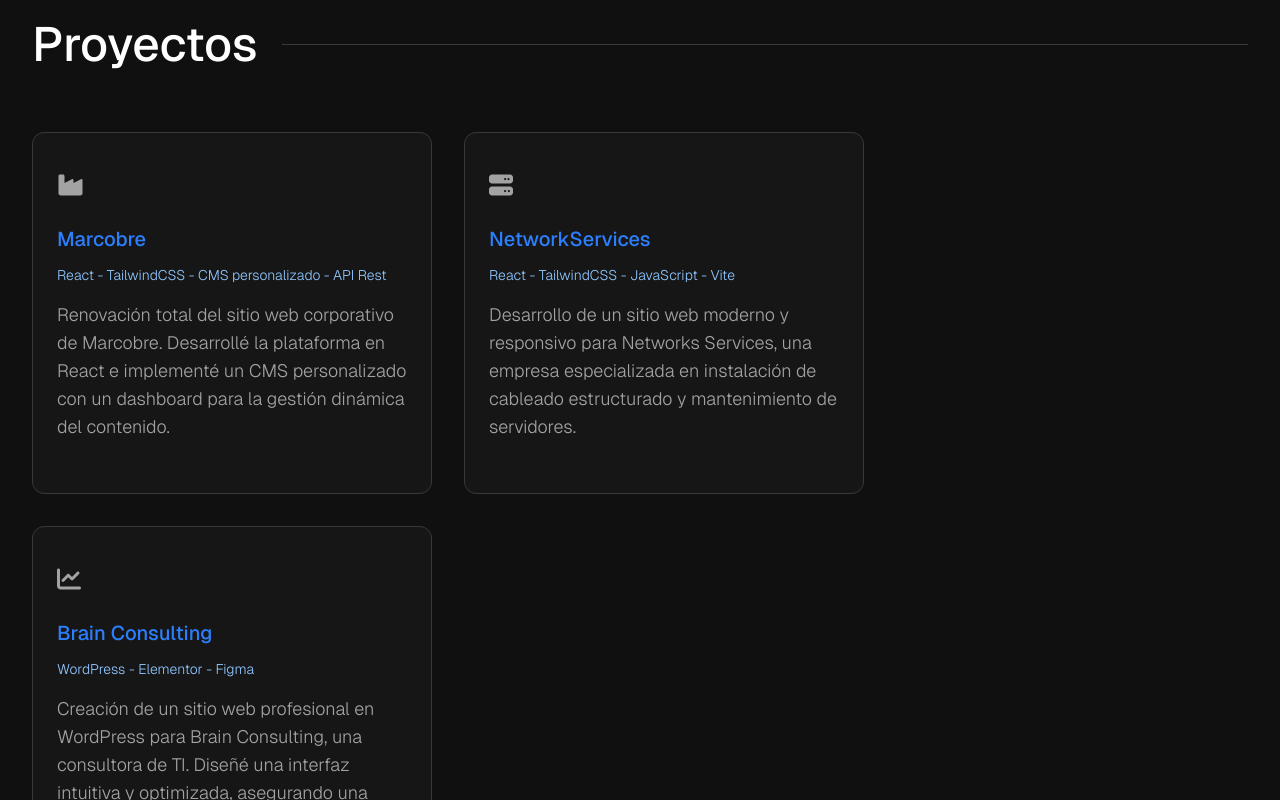
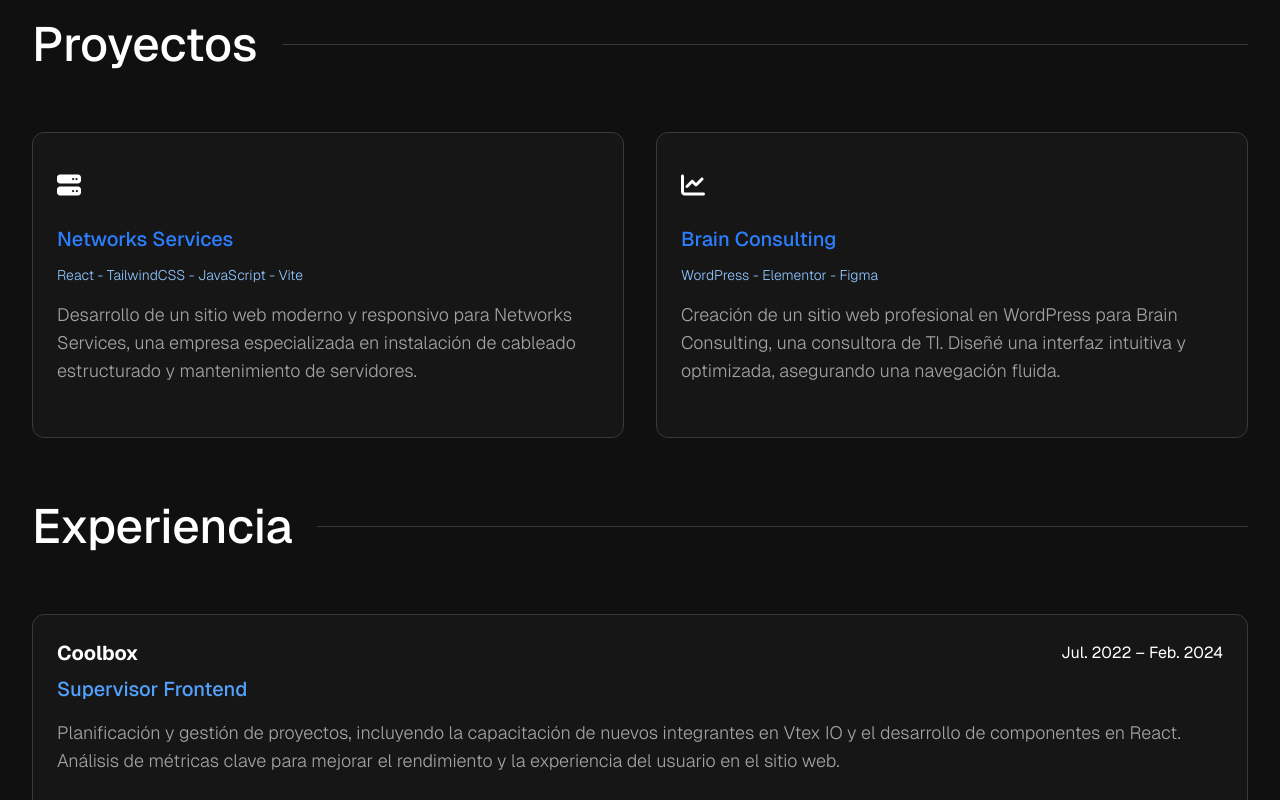
Before and after one commit to JohannesBrad/portfolio, a React (Vite) app: page / in a window 1280 px wide. Shown: the part 1620-2420 px from the top of the page. Built offline with nearby package versions, Linux system fonts and the light colour scheme.

Commit message:
fix: cambios en las descripiones

```diff
--- a/src/components/Footer.jsx
+++ b/src/components/Footer.jsx
@@ -6,7 +6,7 @@
       <div className="w-full bg-neutral-900 text-white border-b border-gray-500/40 px-8">
         <div className="max-w-7xl mx-auto py-8 text-center">
           <p className="text-sm text-gray-400">
-            Desarrollado por Johannes B. Todos los derechos reservados
+            Desarrollado por Johannes B. 2025
           </p>
         </div>
       </div>
--- a/src/data/data.js
+++ b/src/data/data.js
@@ -14,7 +14,8 @@
       title: "Hola, soy Johannes.",
       subtitle: "Frontend Developer",
       description:
-        "Diseño y desarrollo interfaces web rápidas, accesibles y escalables, optimizadas para rendimiento y experiencia de usuario. He trabajado en diversos proyectos, creando soluciones digitales eficientes para empresas que buscan destacar en la web.",
+        /* "Desarrollo interfaces web rápidas, accesibles y escalables, optimizadas para rendimiento y experiencia de usuario. He trabajado en diversos proyectos, creando soluciones digitales eficientes para empresas que buscan destacar en la web.", */
+        "Desarrollo interfaces web rápidas, accesibles y escalables, optimizadas para rendimiento y experiencia de usuario.",
     },
   },
   {
@@ -53,19 +54,20 @@
     content: {
       title: "Proyectos",
       itemsList: [
-        {
+        /*         {
           title: "Marcobre",
           icon: faIndustry,
           description:
             "Renovación total del sitio web corporativo de Marcobre. Desarrollé la plataforma en React e implementé un CMS personalizado con un dashboard para la gestión dinámica del contenido.",
           technology: ["React", "TailwindCSS", "CMS personalizado", "API Rest"],
-        },
+        }, */
         {
-          title: "NetworkServices",
+          title: "Networks Services",
           icon: faServer,
           description:
             "Desarrollo de un sitio web moderno y responsivo para Networks Services, una empresa especializada en instalación de cableado estructurado y mantenimiento de servidores.",
           technology: ["React", "TailwindCSS", "JavaScript", "Vite"],
+          link: "https://www.networksservices.pe/",
         },
         {
           title: "Brain Consulting",
@@ -73,6 +75,7 @@
           description:
             "Creación de un sitio web profesional en WordPress para Brain Consulting, una consultora de TI. Diseñé una interfaz intuitiva y optimizada, asegurando una navegación fluida.",
           technology: ["WordPress", "Elementor", "Figma"],
+          link: "https://brainconsulting.pe/",
         },
       ],
     },
@@ -90,9 +93,9 @@
             "Planificación de proyectos, coordinación de equipo y desarrollo de soluciones digitales.",
           period: "Jul. 2022 – Feb. 2024",
           company: "Coolbox",
-          image: "https://picsum.photos/200/300", // Reemplazar con una imagen real
+          //image: "https://picsum.photos/200/300", // Reemplazar con una imagen real
           description:
-            "Gestioné la planificación de proyectos, capacité a nuevos miembros del equipo en Vtex IO y desarrollé componentes en React. Analicé métricas clave para optimizar el rendimiento del sitio web.",
+            "Planificación y gestión de proyectos, incluyendo la capacitación de nuevos integrantes en Vtex IO y el desarrollo de componentes en React. Análisis de métricas clave para mejorar el rendimiento y la experiencia del usuario en el sitio web.",
           skills: [
             "Vtex IO",
             "React",
@@ -108,9 +111,9 @@
             "Mantenimiento de sitio web y desarrollo de componentes UI.",
           period: "Mar. 2021 – Jun. 2022",
           company: "Coolbox",
-          image: "https://picsum.photos/200/300",
+          //image: "https://picsum.photos/200/300",
           description:
-            "Desarrollé y mantuve el sitio web de Coolbox, implementando componentes en React y optimizando el rendimiento con Node.js y Git.",
+            "Desarrollo y mantenimiento de la tienda eCommerce de Coolbox, implementando componentes en React según los requerimientos del negocio y optimizando su rendimiento para una mejor experiencia de usuario.",
           skills: [
             "Vtex IO",
             "React",
@@ -127,10 +130,18 @@
             "Desarrollo web personalizado para empresas e instituciones.",
           period: "Jul. 2020 – Feb. 2021",
           company: "Freelance",
-          image: "https://picsum.photos/200/300",
+          //image: "https://picsum.photos/200/300",
           description:
-            "Desarrollé sitios web para clientes, incluyendo proyectos gubernamentales como 'El País Que Queremos' y BrainConsulting, utilizando infraestructura AWS.",
-          skills: ["React", "AWS", "Diseño Web", "JavaScript", "UI/UX"],
+            "Desarrollo de sitios web para clientes, pequeñas empresas y emprendimientos, brindando soluciones personalizadas. Colaboración en el proyecto gubernamental 'El País Que Queremos' y en la creación del sitio web de BrainConsulting.",
+          skills: [
+            "React",
+            "AWS",
+            "Diseño Web",
+            "Wordpress",
+            "JavaScript",
+            "UI/UX",
+            "Git",
+          ],
         },
         {
           id: 4,
@@ -139,16 +150,10 @@
             "Desarrollo de sitios web e implementación de campañas de marketing.",
           period: "Feb. 2020 – Jun. 2020",
           company: "Wunderman Thompson Perú",
-          image: "https://picsum.photos/200/300",
+          //image: "https://picsum.photos/200/300",
           description:
-            "Desarrollé e implementé el sitio web de Movistar, incluyendo el desarrollo frontend para la campaña de marketing MAIA.",
-          skills: [
-            "HTML",
-            "CSS",
-            "JavaScript",
-            "React",
-            "Campañas de Marketing",
-          ],
+            "Desarrollo e implementacion el sitio web de Movistar, incluyendo el desarrollo frontend para las campañas de marketing.",
+          skills: ["HTML", "CSS", "JavaScript", "Sass", "Git"],
         },
       ],
     },
--- a/src/sections/ContactSection.jsx
+++ b/src/sections/ContactSection.jsx
@@ -20,7 +20,9 @@
               </div>
               <div className="flex justify-between items-center pb-2">
                 <h5 className="text-xl font-medium pb-2 text-blue-400">
-                  b23johannes@gmail.com
+                  <a href="mailto:b23johannes@gmail.com">
+                    b23johannes@gmail.com
+                  </a>
                 </h5>
                 {/* <span>{item.company}</span> */}
               </div>
--- a/src/sections/ProjectsSection.jsx
+++ b/src/sections/ProjectsSection.jsx
@@ -1,11 +1,5 @@
 import React from "react";
 import { FontAwesomeIcon } from "@fortawesome/react-fontawesome";
-import {
-  faIndustry,
-  faServer,
-  faChartLine,
-  faMountain,
-} from "@fortawesome/free-solid-svg-icons";
 import { SectionTitle } from "../components/SectionTitle";
 
 export const ProjectsSection = ({ data }) => {
@@ -17,17 +11,24 @@
         <SectionTitle title="Proyectos" />
 
         <div className="max-w-7xl mx-auto ">
-          <div className="flex flex-col md:flex-row py-6 gap-8 flex-wrap justify-start">
+          {/* <div className="flex flex-col md:flex-row py-6 gap-8 flex-wrap justify-start"> */}
+          <div className="flex flex-col md:flex-row py-6 gap-8 justify-start">
             {content.itemsList.map((item, index) => {
               return (
+                <a
+                  key={index}
+                  href={item.link}
+                  target="_blank"
+                  rel="noreferrer"
+                  className="w-full md:w-1/2 flex p-6 card-style hover:border-[#6d6d6d]"
+                >
                   <article
-                  key={index}
-                  className="w-full md:w-[25rem] flex p-6 card-style"
+                  /* className="w-full md:w-[25rem] flex p-6 card-style" */
                   >
                     <div className="py-4">
                       <FontAwesomeIcon
                         icon={item.icon}
-                      className="text-2xl pb-6 text-[#a3a3a3]"
+                        className="text-2xl pb-6 text-white"
                       />
                       <h3 className="text-lg font-medium md:text-xl leading-7 mb-1 text-blue-500">
                         {item.title}
@@ -43,6 +44,7 @@
                       </p>
                     </div>
                   </article>
+                </a>
               );
             })}
           </div>
```
Lines whose indentation alone changed are shown as unchanged.
